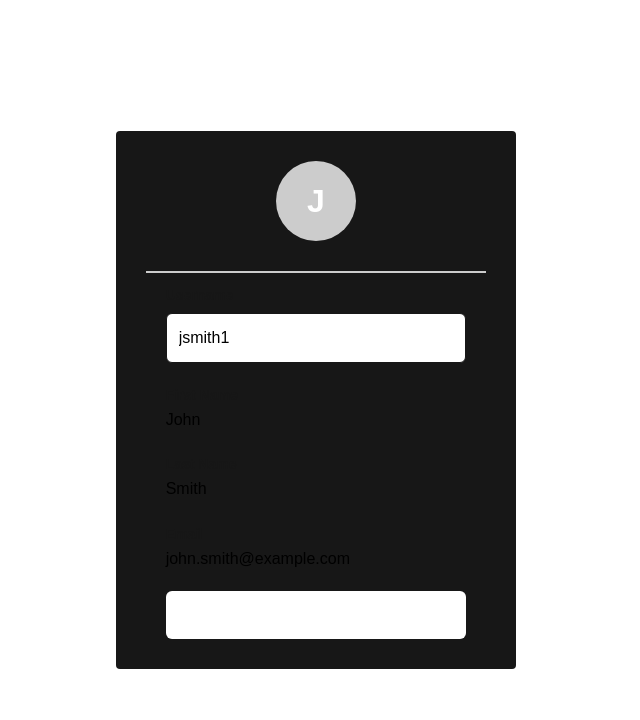
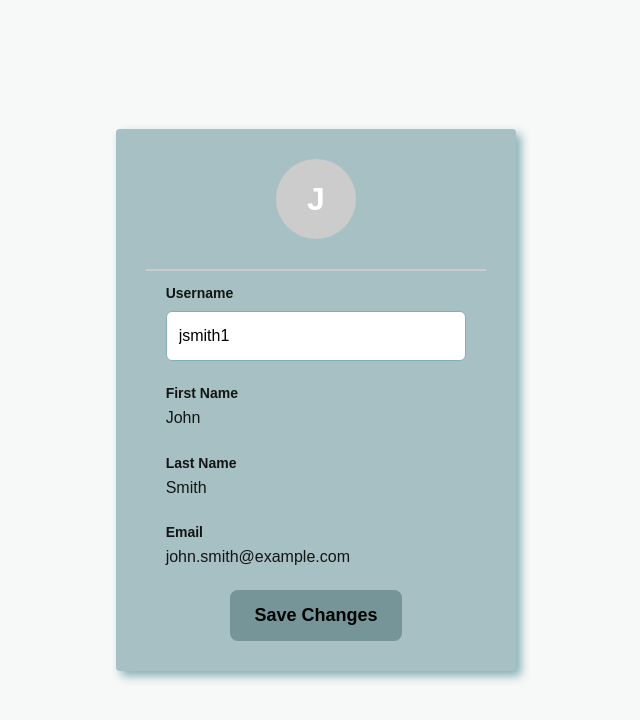
Before and after one commit to Ivana-moral/MindMap, a Next.js app: page /account in a window 1280 px wide. Shown: the top 720 px of the page, without its empty margins (324-964 px from the left). Built offline with nearby package versions, Linux system fonts and the light colour scheme.

Commit message:
add new color scheme

```diff
--- a/src/app/account/page.js
+++ b/src/app/account/page.js
@@ -2,6 +2,7 @@
 
 import { useState } from 'react';
 import styles from './page.module.css';
+import Button from '@/app/util/Button'
 
 export default function Account() {
     // TODO: fetch actual data from backend using server side props
@@ -61,12 +62,7 @@ export default function Account() {
 
                     {/* Save Button */}
                     <div className={styles.buttonContainer}>
-                        <button
-                            type="submit"
-                            className={styles.submitBtn}
-                        >
-                            Save Changes
-                        </button>
+						<Button text="Save Changes" />
                     </div>
                 </form>
             </div>
--- a/src/app/account/page.module.css
+++ b/src/app/account/page.module.css
@@ -9,11 +9,11 @@
     display: flex;
     flex-direction: column;
     align-items: center;
-    background-color: var(--foreground);
+    background-color: var(--secondary);
     padding: 30px;
     width: 100%;
     max-width: 400px;
-    box-shadow: 10px 10px 15px rgba(255, 255, 255, 0.15);
+	box-shadow: 5px 5px 10px var(--accent);
     border-radius: 4px;
 }
 
@@ -47,39 +47,25 @@
 .label {
     font-size: 14px;
     font-weight: bold;
-    color: var(--text-color);
+    color: var(--text);
 }
 
 .input {
     width: 100%;
     padding: 12px;
     margin-top: 6px;
-    border: 1px solid var(--foreground);
+    border: 1px solid var(--accent);
     border-radius: 6px;
     font-size: 16px;
-    color: black;
+    color: #000000;
 }
 
 .text {
     font-size: 16px;
-    color: black;
+    color: var(--text);
 }
 
 .buttonContainer {
     margin-top: 20px;
+	text-align: center;
 }
-
-.submitBtn {
-    width: 100%;
-    padding: 12px;
-    background-color: var(--background);
-    color: white;
-    border: none;
-    border-radius: 6px;
-    font-size: 16px;
-    cursor: pointer;
-}
-
-.submitBtn:hover {
-    background-color: #ff0000;
-}
--- a/src/app/globals.css
+++ b/src/app/globals.css
@@ -2,19 +2,31 @@
 @tailwind components;
 @tailwind utilities;
 
+@media (prefers-color-scheme: light) {
 	:root {
-  --background: #ffffff;
-  --foreground: #171717;
+	  --text: #131515;
+	  --background: #f7f8f8;
+	  --primary: #759599;
+	  --secondary: #a7c0c3;
+	  --accent: #84afb3;
+	  --hover: #526a6d;
+	  --primary-font: 'Inter', sans-serif;
+	  --heading-size: 2rem;
+	  --body-size: 1rem;
+	}
 }
 
 @media (prefers-color-scheme: dark) {
 	:root {
-    --background: #0a0a0a;
-    --foreground: #ededed;
+	  --text: #eaecec;
+	  --background: #070808;
+	  --primary: #66868a;
+	  --secondary: #3c5558;
+	  --accent: #4c777b;
+	  --hover: #7b9ea2;
 	  --primary-font: 'Inter', sans-serif;
 	  --heading-size: 2rem;
 	  --body-size: 1rem;
-    --text-color: #66ff00;
 	}
 }
 
@@ -26,7 +38,7 @@ body {
 
 h1,h2,h3 {
   font-family: var(--primary-font);
-  color: var(--text-color);
+  color: var(--text);
 }
 
 h1 {
@@ -37,7 +49,7 @@ h1 {
 p {
   font-size: var(--body-size);
   line-height: 1.6;
-  color: var(--text-color);
+  color: var(--text);
 }
 
 .center-container {
--- a/src/app/lessonexplorer/page.module.css
+++ b/src/app/lessonexplorer/page.module.css
@@ -5,8 +5,8 @@ body {
     font-family: Arial, sans-serif;
     margin: 0;
     padding: 0;
-    background-color: #000;
-    color: white;
+    background-color: var(--background);
+    color: var(--text);
 }
 
 /* LESSON CONTAINER */
@@ -33,7 +33,7 @@ body {
     align-items: center;
     padding: 15px 20px;
     width: 100%;
-    background-color: #222;
+    background-color: var(--secondary);
     font-size: 22px;
     font-weight: bold;
 }
@@ -62,7 +62,7 @@ body {
     display: flex;
     justify-content: center;
     padding-top: 20px;
-    background-color: #111;
+    background-color: var(--secondary);
 }
 
 /* LESSONS SECTION */
@@ -74,7 +74,7 @@ body {
 
 /* LESSON CARD CONTAINERS */
 .lessonCard {
-    background-color: #222;
+    background-color: var(--secondary);
     display: flex;
     flex-direction: column;
     align-items: flex-start;
@@ -92,7 +92,7 @@ body {
 
 /* Expanded Lesson Card */
 .lessonCard.expanded {
-    background-color: #333;
+    background-color: var(--secondary);
     min-height: 100px;
 }
 
@@ -107,7 +107,7 @@ body {
 .lessonOverview {
     font-size: 16px;
     margin-top: 10px;
-    color: #bbb;
+    color: var(--text);
     max-height: 100px;
     transition: max-height 0.3s ease-in-out;
 }
@@ -116,7 +116,7 @@ body {
 .toggleArrow {
     font-size: 22px;
     margin-right: 15px;
-    color: #66ff00;
+    color: var(--accent);
 }
 
 /* LESSON HEADER */
--- a/src/app/page.js
+++ b/src/app/page.js
@@ -1,14 +1,12 @@
-import Image from "next/image";
-import Link from 'next/link'
+import Link from 'next/link';
+import Button from '@/app/util/Button';
 
 export default function Home() {
   return (
     <div className="center-container">
       <h1>Bienvenido al MindMap</h1>
       <Link href= "/lessonexplorer">
-      <button className="mt-6 px-6 py-3 bg-[#66ff00] text-black rounded-lg text-lg font-semibold hover:bg-[#4ccd00] transition duration-300">
-        See Lessons
-      </button>
+      	<Button text="See Lessons" />
       </Link>
     </div>
   );
--- /dev/null
+++ b/src/app/util/Button.js
@@ -0,0 +1,23 @@
+import styles from './Button.module.css';
+
+/**
+ * Button component that can display text and trigger an onClick event.
+ * @param {Object} props - The properties for the Button component.
+ * @param {string} props.text - The text to display inside the button.
+ * @param {function} onClick - The event to trigger when the button is clicked.
+ *
+ * @example
+ * // Button with no onClick handler.
+ * <Button text="Click Me." />
+ *
+ * @example
+ * // Button with onClick handler.
+ * <Button text="Click Me." onClick={() => alert("Button Clicked!")} />
+*/
+export default function Button({ text, onClick }) {
+	return (
+		<button className={styles.button} onClick={onClick}>
+			{text}
+		</button>
+	)
+}
--- /dev/null
+++ b/src/app/util/Button.module.css
@@ -0,0 +1,16 @@
+.button {
+	padding-left: 1.5rem;
+	padding-right: 1.5rem;
+	padding-top: 0.75rem;
+	padding-bottom: 0.75rem;
+	background-color: var(--primary);
+	color: var(--text-color);
+	border-radius: 0.5rem;
+	font-size: 1.125rem;
+	font-weight: 600;
+	transition: background-color 0.3s ease;
+  }
+
+  .button:hover {
+	background-color: var(--hover);
+  }
```
Also changed, not shown: src/app/lesson/[id]/page.module.css (+5 -5 lines), src/app/login/page.module.css (+6 -6 lines). Lines whose indentation alone changed are shown as unchanged.
